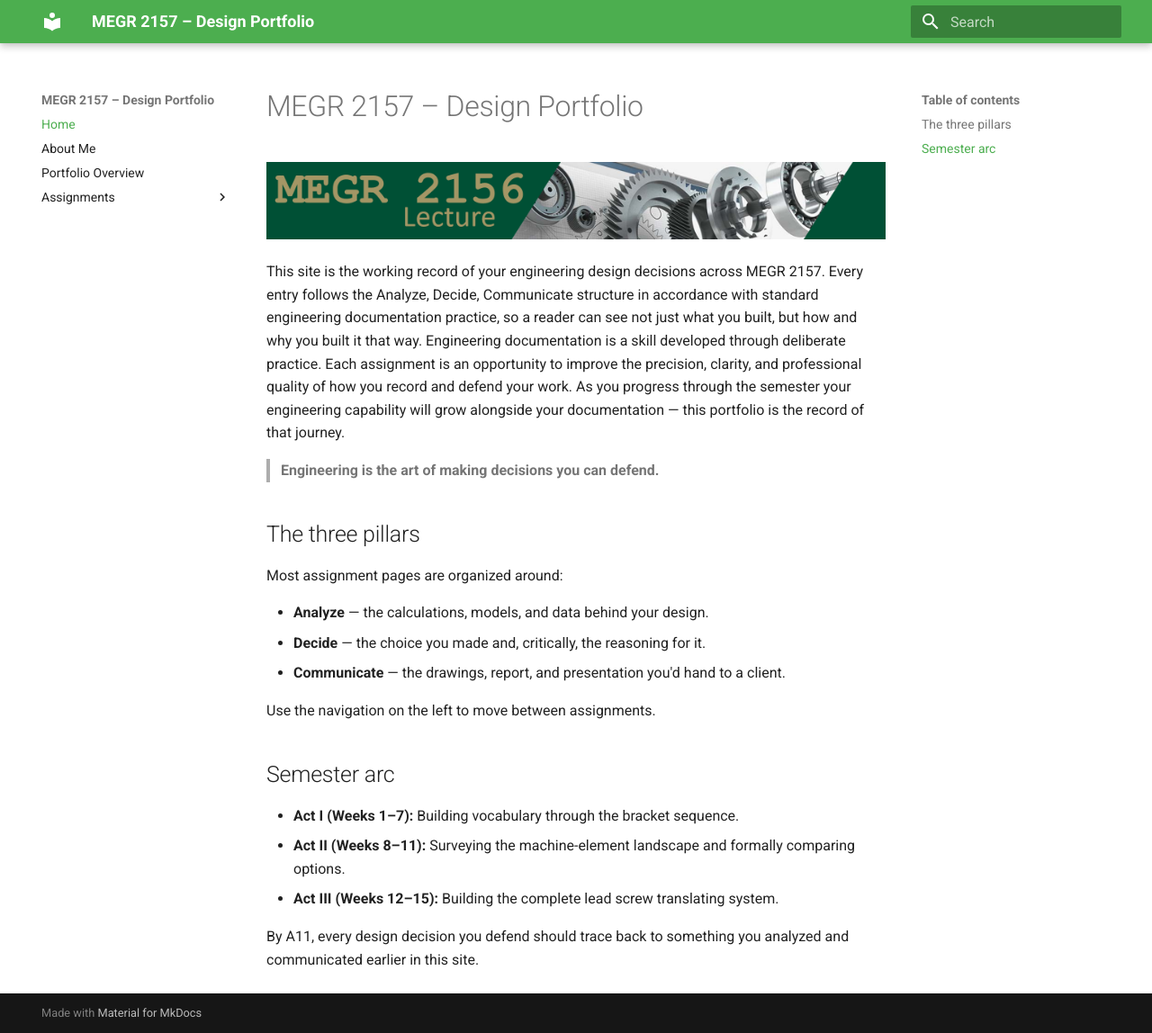
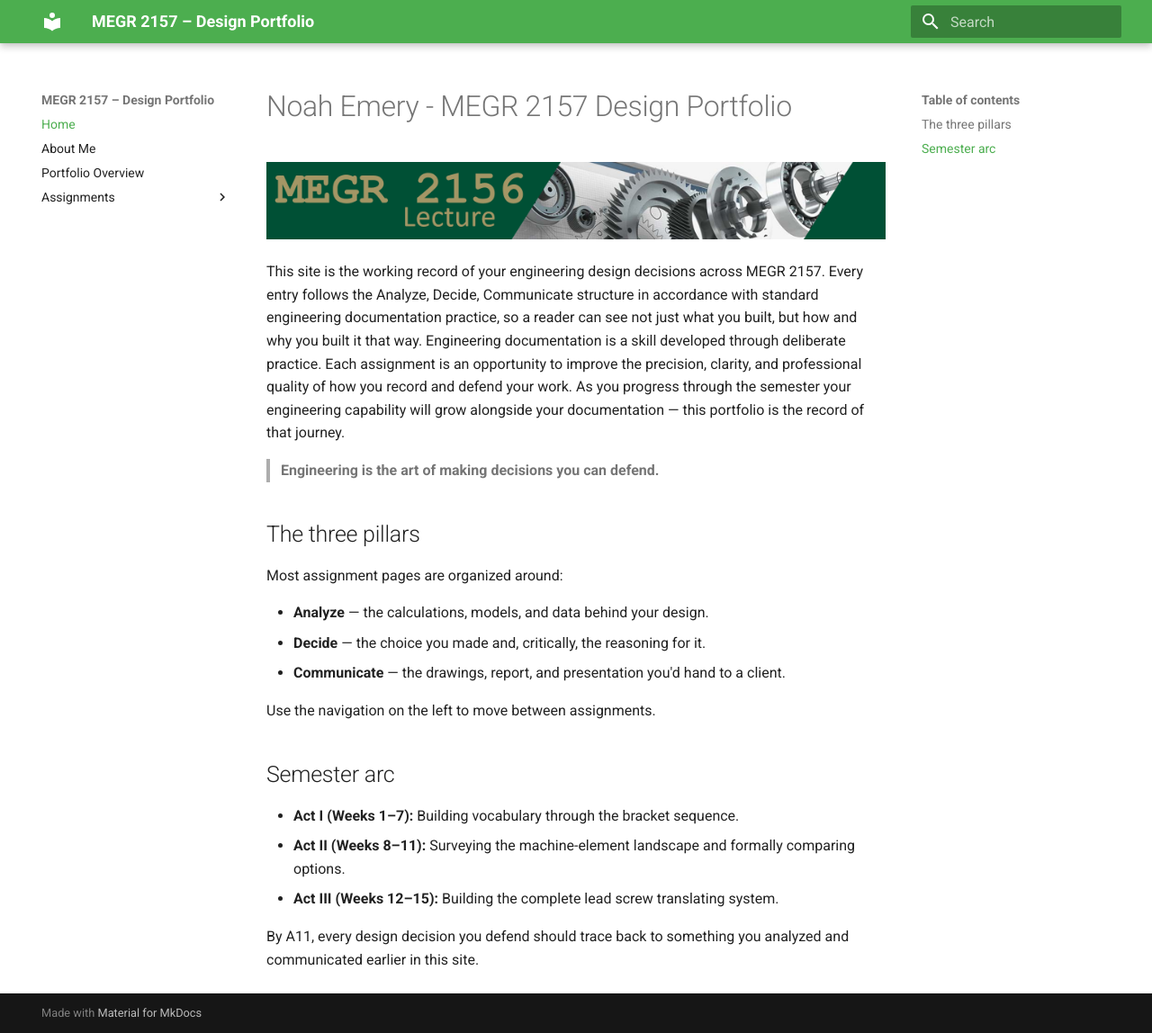
Before and after one commit to noaheme/design-projects-portfolio, an MkDocs documentation site: the page built from docs/index.md, in a window 1280 px wide and 1148 px high. Shown: the whole window at 90% size. Built offline with MkDocs 1.6.1 and Material for MkDocs 9.7.7, drawn with Linux system fonts in a browser that asks for light colours.

Commit message:
Update title in design portfolio documentation

```diff
--- a/docs/index.md
+++ b/docs/index.md
@@ -1,4 +1,4 @@
-# MEGR 2157 – Design Portfolio
+# Noah Emery - MEGR 2157 Design Portfolio
 
 ![MEGR 2156-7 Title](MEGR2156title.png)
 
```
